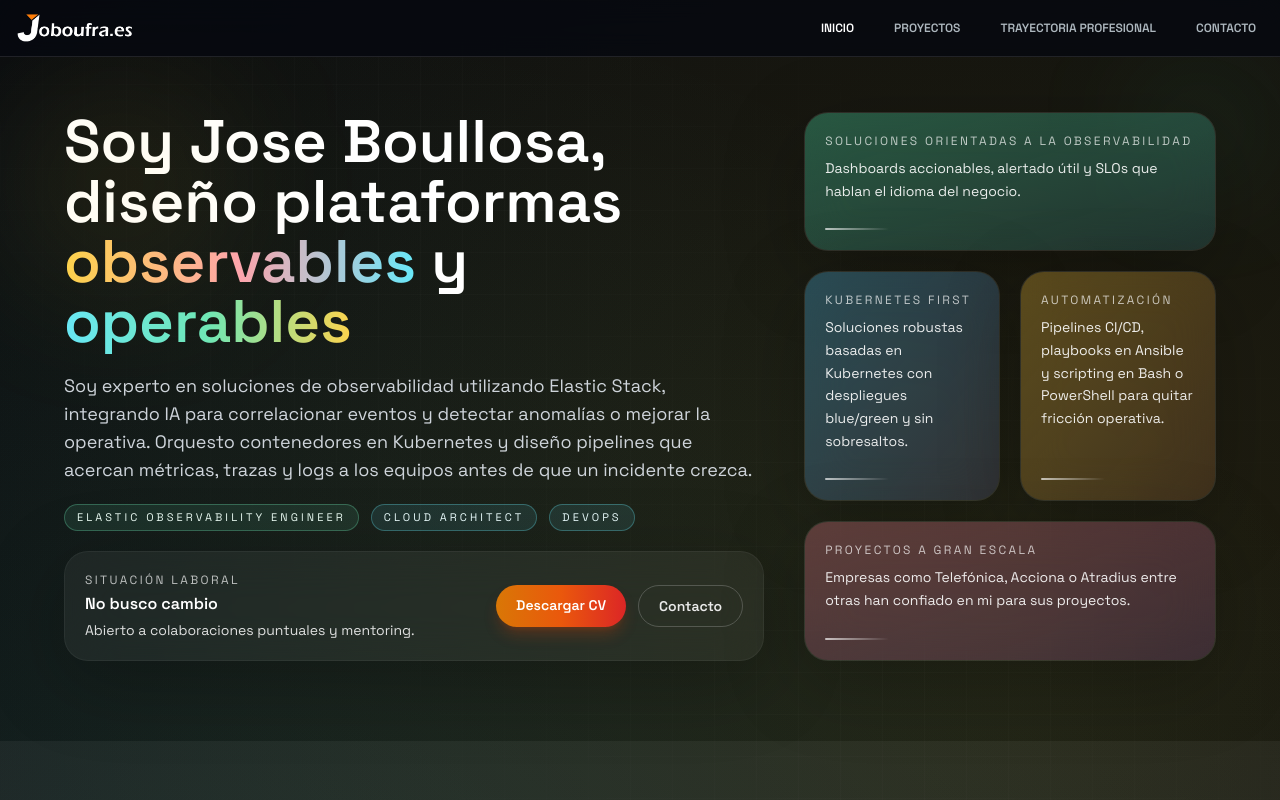
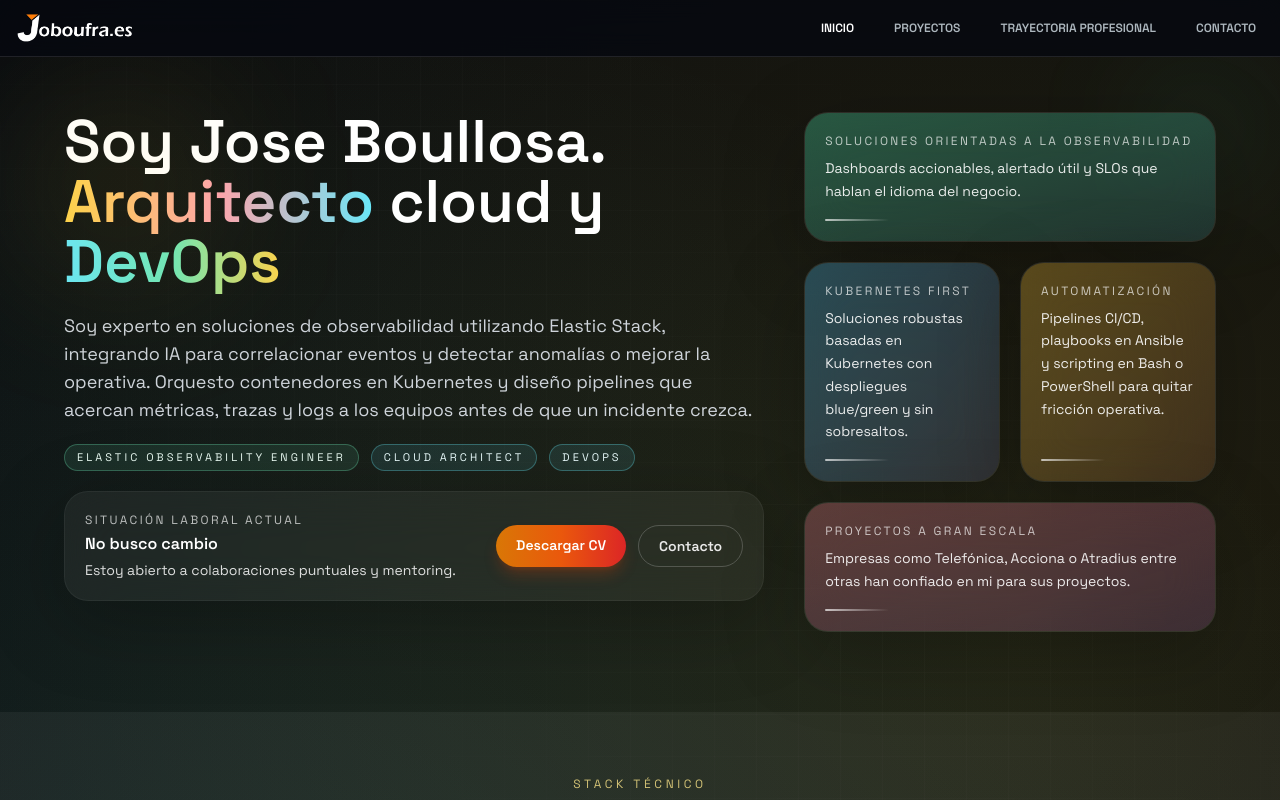
Before and after one commit to Joboufra/joboufra-portfolio, a Next.js app: page / in a window 1280 px wide. Shown: the top 800 px of the page. Built offline with nearby package versions, Linux system fonts and the light colour scheme.

Commit message:
Update initial description

```diff
--- a/src/app/components/HeroSection.jsx
+++ b/src/app/components/HeroSection.jsx
@@ -37,13 +37,13 @@ const HeroSection = () => {
         <div className="order-1 flex flex-col gap-6 lg:self-stretch">
           <div className="space-y-5">
             <h1 className="text-4xl font-semibold leading-[1.04] text-white sm:text-5xl xl:text-6xl">
-              Soy Jose Boullosa, diseño plataformas{' '}
+              Soy Jose Boullosa. {' '}
               <span className="bg-gradient-to-r from-amber-300 via-rose-300 to-cyan-300 bg-clip-text text-transparent">
-                observables
-              </span>{' '}
+                Arquitecto
+              </span> cloud{' '}
               y{' '}
               <span className="bg-gradient-to-r from-cyan-300 via-emerald-300 to-amber-300 bg-clip-text text-transparent">
-                operables
+                DevOps
               </span>
             </h1>
 
@@ -74,9 +74,9 @@ const HeroSection = () => {
               <div className="absolute inset-0 bg-gradient-to-r from-emerald-300/12 via-white/5 to-amber-300/12" />
               <div className="relative flex flex-col gap-3 sm:flex-row sm:items-center sm:justify-between">
                 <div className="flex flex-col gap-1 text-sm text-white/85">
-                  <p className="text-xs uppercase tracking-[0.2em] text-white/70">Situación laboral</p>
+                  <p className="text-xs uppercase tracking-[0.2em] text-white/70">Situación laboral actual</p>
                   <p className="text-base font-semibold text-white">No busco cambio</p>
-                  <p>Abierto a colaboraciones puntuales y mentoring.</p>
+                  <p>Estoy abierto a colaboraciones puntuales y mentoring.</p>
                 </div>
                 <div className="flex flex-wrap gap-3">
                   <motion.a
```
